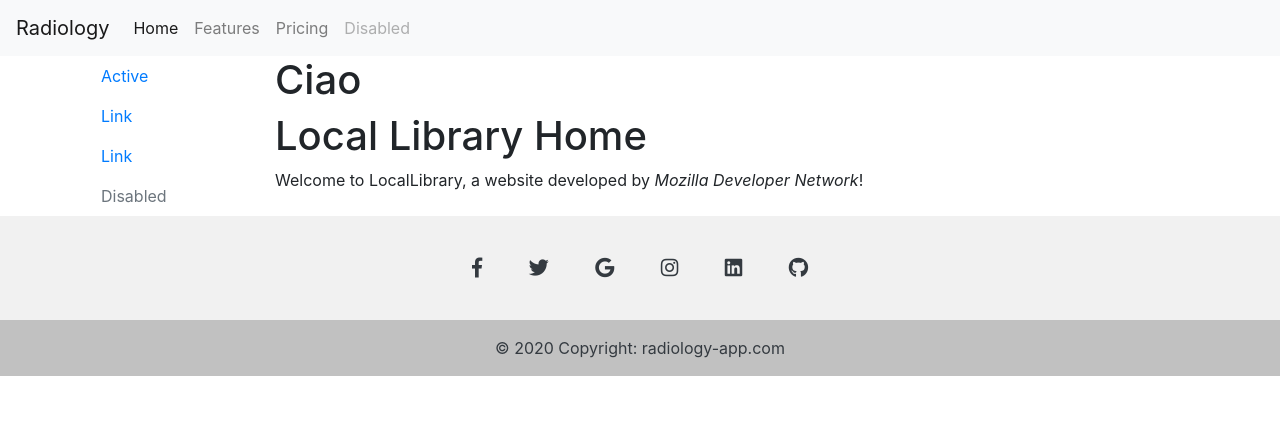
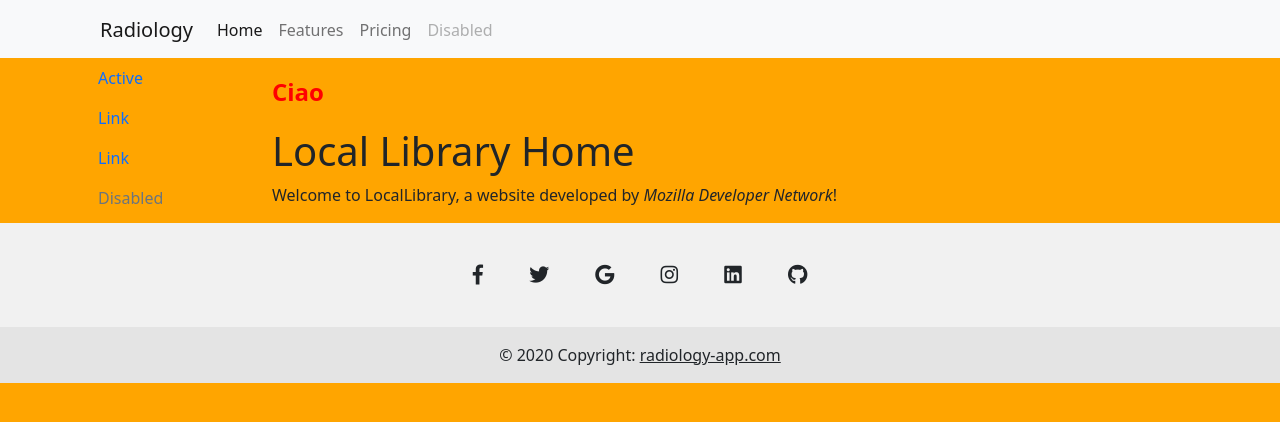
Before and after one commit to Chri1629/radiology_app, a Django app: page /tac/ in a window 1280 px wide. Shown: the top 422 px of the page. Run offline with Django 3.2, Linux system fonts and the light colour scheme; some libraries are stand-ins or nearby versions.

Commit message:
Versione funzionante

```diff
--- a/radiology/radiology/settings.py
+++ b/radiology/radiology/settings.py
@@ -121,7 +121,7 @@
 STATIC_URL = '/static/'
 
 STATICFILES_DIRS = [
-    BASE_DIR / '/static',
+    BASE_DIR / '/static/',
 ]
 
 # Default primary key field type
--- a/radiology/radiology/urls.py
+++ b/radiology/radiology/urls.py
@@ -24,5 +24,4 @@
 urlpatterns = [
     path('admin/', admin.site.urls),
     path('tac/', include('tac.urls')),
-    path('', RedirectView.as_view(url='/tac/', permanent=True)),
 ] + static(settings.STATIC_URL, document_root=settings.STATIC_ROOT)
--- a/radiology/tac/static/css/styles.css
+++ b/radiology/tac/static/css/styles.css
@@ -1,10 +1,21 @@
-.sidebar-nav {
-    margin-top: 20px;
-    padding: 0;
-    list-style: none;
+h2 {
+    display: block;
+    font-size: 1.5em;
+    margin-top: 0.83em;
+    margin-bottom: 0.83em;
+    margin-left: 0;
+    margin-right: 0;
+    font-weight: bold;
+    color: red;
+  }
+
+.navbar{
+    padding-left: 100px;
+    padding-right: 100px;
+    padding-top: 10px;
+
+  }
+
+body{
+    background-color: orange;
 }
-
-.h1 {
-    background-color: black;
-    color: white  !important;
-  }
--- a/radiology/tac/templates/base.html
+++ b/radiology/tac/templates/base.html
@@ -1,11 +1,13 @@
-{% load static %}
-<!DOCTYPE html>
+<!doctype html>
 <html lang="en">
-
 <head>
+  <!-- Required meta tags -->
+  <meta charset="utf-8">
+  <meta name="viewport" content="width=device-width, initial-scale=1">
   {% block title %}<title>Radiology</title>{% endblock %}
-  <link rel="stylesheet" href="https://maxcdn.bootstrapcdn.com/bootstrap/4.0.0/css/bootstrap.min.css" integrity="sha384-Gn5384xqQ1aoWXA+058RXPxPg6fy4IWvTNh0E263XmFcJlSAwiGgFAW/dAiS6JXm" crossorigin="anonymous">
+  <link href="https://cdn.jsdelivr.net/npm/bootstrap@5.0.0-beta3/dist/css/bootstrap.min.css" rel="stylesheet" integrity="sha384-eOJMYsd53ii+scO/bJGFsiCZc+5NDVN2yr8+0RDqr0Ql0h+rP48ckxlpbzKgwra6" crossorigin="anonymous">
   <link rel="stylesheet" href="https://use.fontawesome.com/releases/v5.0.8/css/all.css" integrity="sha384-3AB7yXWz4OeoZcPbieVW64vVXEwADiYyAEhwilzWsLw+9FgqpyjjStpPnpBO8o8S" crossorigin="anonymous">
+  {% load static %}
   <link rel="stylesheet" href="{% static 'css/styles.css' %}">
 </head>
 
@@ -28,7 +30,6 @@
 
 
 <body>
-
     <div class="container">
         <div class="row">
             <div class="col">
@@ -42,7 +43,7 @@
 
 
             <div class="col-10">
-              <h1>Ciao</h1>
+              <h2>Ciao</h2>
                 {% block content%}
                 {% endblock %}
             </div>
@@ -112,7 +113,7 @@
         <!-- Grid container -->
 
         <!-- Copyright -->
-        <div class="text-center text-dark p-3" style="background-color: rgba(0, 0, 0, 0.2);">
+        <div class="text-center text-dark p-3" style="background-color: rgba(173, 173, 173, 0.2);">
           © 2020 Copyright:
           <a class="text-dark" href="https://mdbootstrap.com/">radiology-app.com</a>
         </div>
@@ -120,10 +121,7 @@
       </footer>
 
 
-    <script src="https://code.jquery.com/jquery-3.2.1.slim.min.js" integrity="sha384-KJ3o2DKtIkvYIK3UENzmM7KCkRr/rE9/Qpg6aAZGJwFDMVNA/GpGFF93hXpG5KkN" crossorigin="anonymous"></script>
-    <script src="https://cdnjs.cloudflare.com/ajax/libs/popper.js/1.12.9/umd/popper.min.js" integrity="sha384-ApNbgh9B+Y1QKtv3Rn7W3mgPxhU9K/ScQsAP7hUibX39j7fakFPskvXusvfa0b4Q" crossorigin="anonymous"></script>
-    <script src="https://maxcdn.bootstrapcdn.com/bootstrap/4.0.0/js/bootstrap.min.js" integrity="sha384-JZR6Spejh4U02d8jOt6vLEHfe/JQGiRRSQQxSfFWpi1MquVdAyjUar5+76PVCmYl" crossorigin="anonymous"></script>
-
+      <script src="https://cdn.jsdelivr.net/npm/@popperjs/core@2.9.1/dist/umd/popper.min.js" integrity="sha384-SR1sx49pcuLnqZUnnPwx6FCym0wLsk5JZuNx2bPPENzswTNFaQU1RDvt3wT4gWFG" crossorigin="anonymous"></script>
 </body>
 
 </html>
```
